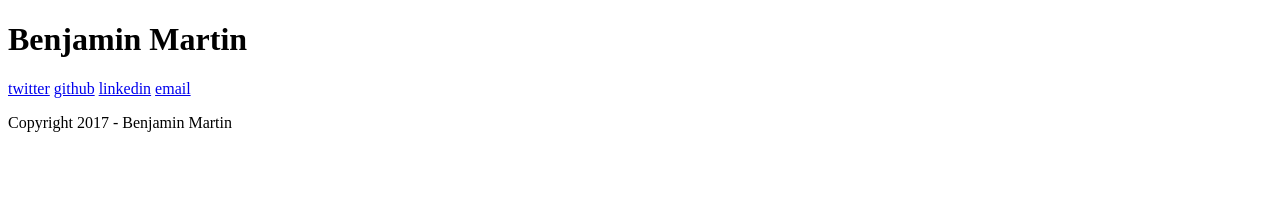
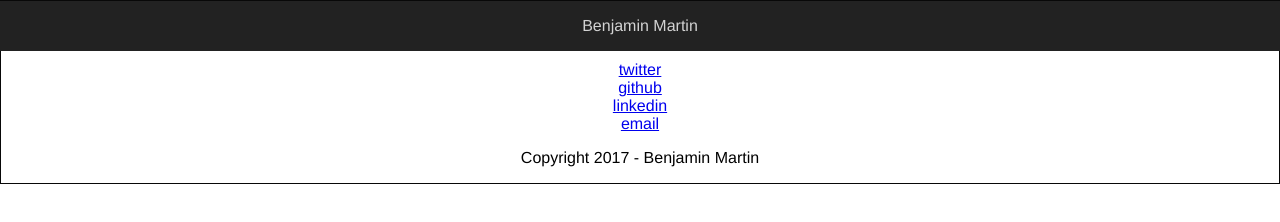
Before and after one commit to bmartin2015/benjaminmartinus, a plain HTML site: page index-test.html in a window 1280 px wide. Drawn offline with Linux system fonts and the light colour scheme.

Commit message:
Update styles on index-test.html

```diff
--- a/index-test.html
+++ b/index-test.html
@@ -1,12 +1,13 @@
 <!DOCTYPE html>
-<html>
-<head>
+<html lang="en">
+  <head>
+    <meta charset="utf-8">
 	<title>Benjamin Martin</title>
-	<link rel="stylesheet" type="text/css" href="sytle.css">
+	<link rel="stylesheet" type="text/css" href="style.css">
 </head>
 <body>
 <header>
-	<h1>Benjamin Martin</h1>
+	<p>Benjamin Martin</p>
 </header>
 <section>
 	<a href="https://www.twitter.com/benmartin2015">twitter</a>
--- a/style.css
+++ b/style.css
@@ -0,0 +1,28 @@
+/* * { border: 1px solid red; } */
+
+body {
+	margin: 0px;
+	padding: 0px;
+	font-family: "Helvetica Neue", Helvetica, Arial, sans-serif;
+	text-align: center;
+	border: 1px solid #080808;
+}
+
+header {
+	position: fixed;
+	min-height: 50px;
+	margin-bottom: 20px;
+	background-color: #222;
+	color: lightgrey;
+	right: 0;
+	left: 0;
+	z-index: 1030;
+}
+
+section {
+	margin-top: 60px;
+}
+
+a {
+	display: block;
+}
```
Also changed, not shown: 2 other files.
